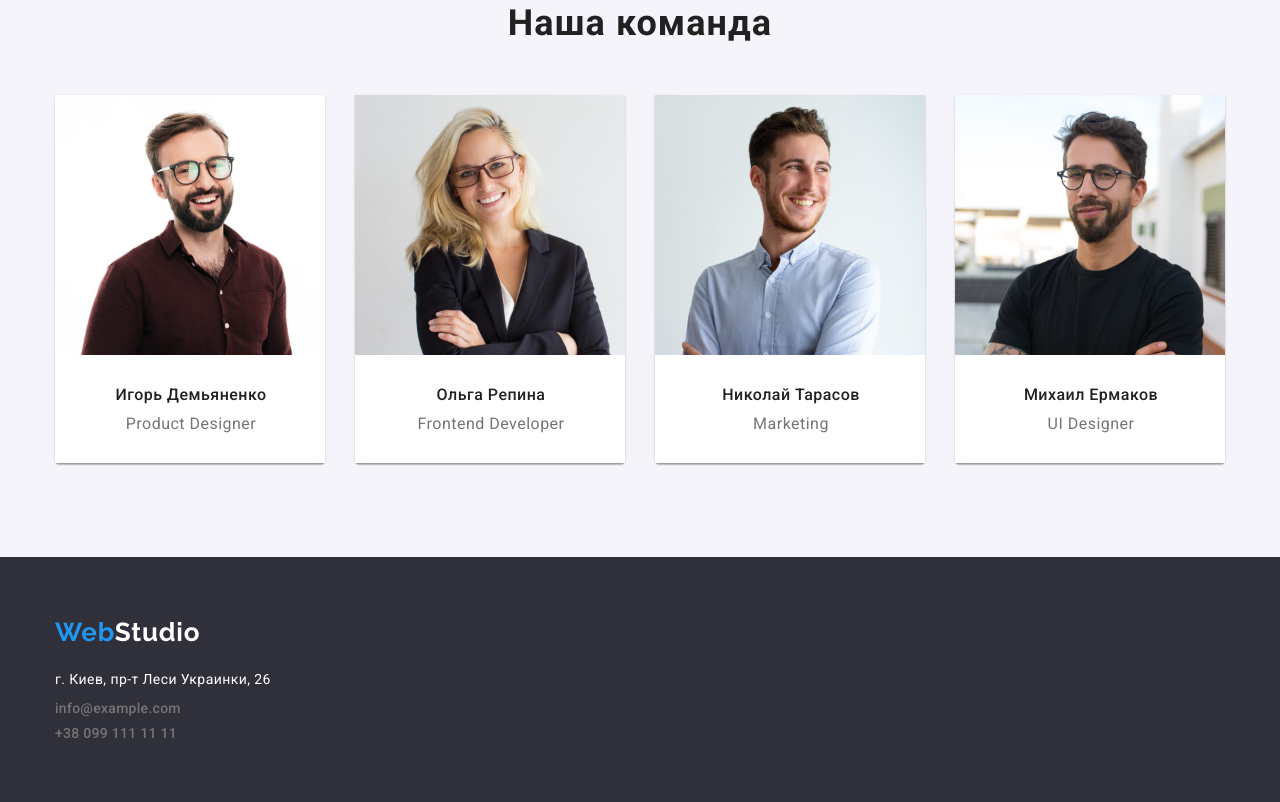
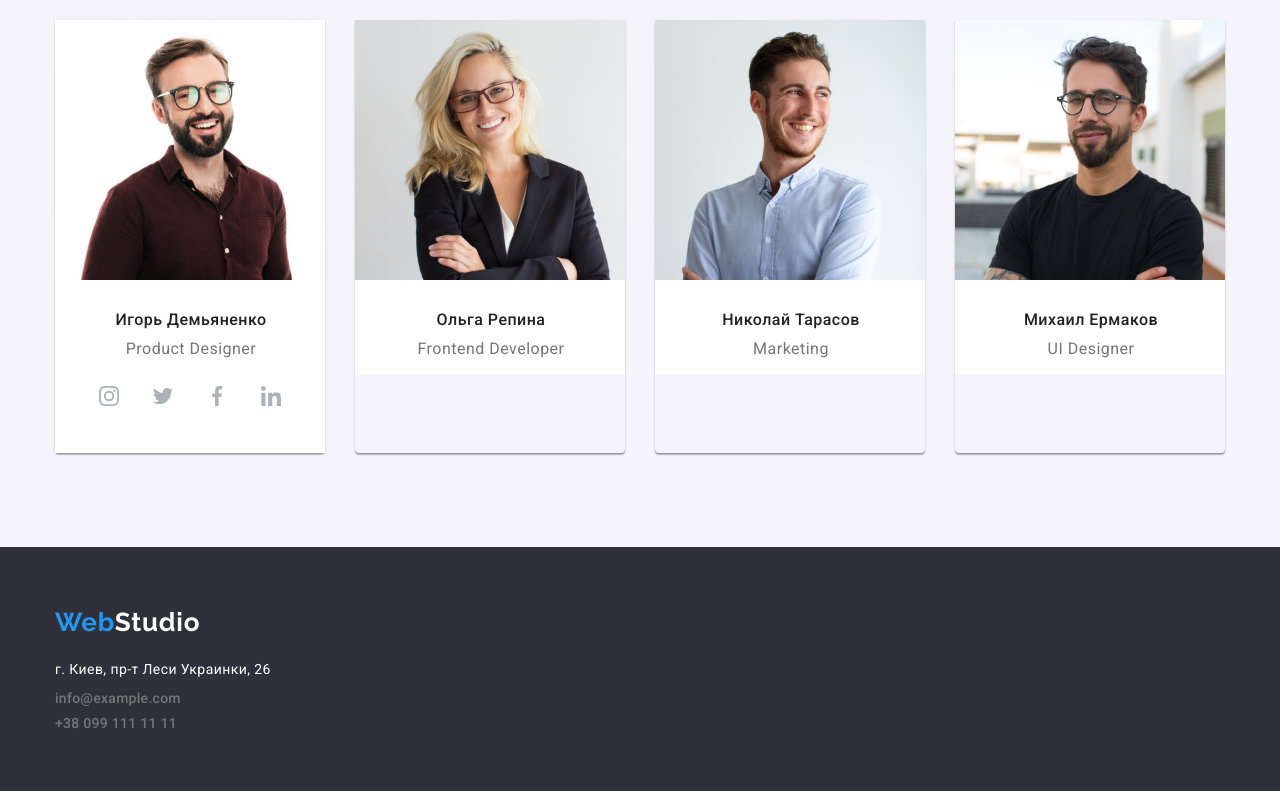
Before and after one commit to agaozdeckij/goit-markup-hw-04, a plain HTML site: page index.html in a window 1280 px wide. Shown: the part 1780-2582 px from the top of the page. Drawn offline with nearby package versions, Linux system fonts and the light colour scheme.

Commit message:
Добавление иконок

```diff
--- a/css/styles.css
+++ b/css/styles.css
@@ -120,37 +120,30 @@ header {
 .site-contacts .item + .item {
   margin-left: 30px;
 }
-/* .link.envelope {
+.envelope-item {
+  display: flex;
+  align-items: center;
+}
+.envelope-icon {
+  margin-right: 10px;
+  fill: var(--primary-text-color);
+}
+.envelope-item:hover .envelope-icon {
+  fill: var(--accent-text-color);
+}
+
+.smartphone-item {
   display: inline-flex;
   align-items: center;
 }
-.link:hover .envelope {
-  color: var(--accent-text-color);
+.smartphone-icon {
+  margin-right: 10px;
+  fill: var(--primary-text-color);
 }
-.link.envelope::before {
-  content: "";
-  display: block;
-  margin-right: 10px;
-  width: 16px;
-  height: 12px;
-  background-image: url(../images/envelope.png);
-  background-position: center;
-  background-repeat: no-repeat;
+.smartphone-item:hover .smartphone-icon {
+  fill: var(--accent-text-color);
 }
-.link.smartphone {
-  display: inline-flex;
-  align-items: center;
-}
-.link.smartphone::before {
-  content: "";
-  display: block;
-  margin-right: 10px;
-  width: 10px;
-  height: 16px;
-  background-image: url(../images/smartphone.png);
-  background-position: inherit;
-  background-repeat: no-repeat;
-} */
+
 .site-contacts .link {
   color: var(--primary-text-color);
 
@@ -162,7 +155,7 @@ header {
   text-decoration: none;
 }
 .site-contacts .link:hover,
-.site-contacts .link:focus {
+.site-contacts.link:focus {
   color: var(--accent-text-color);
 }
 
@@ -312,7 +305,7 @@ header {
   margin-top: 0;
   margin-bottom: 0;
   padding-top: 0;
-  padding-bottom: 30px;
+  padding-bottom: 16px;
 
   font-weight: normal;
   font-size: 16px;
@@ -338,6 +331,37 @@ header {
   padding-left: 59px;
   background-color: var(--primary-white-color);
   text-align: center;
+}
+/* Our team icons */
+.icon-list {
+  display: inline-flex;
+  justify-content: center;
+  padding: 0;
+  margin: 0;
+  background-color: var(--primary-white-color);
+}
+
+.icon-list {
+  padding-bottom: 30px;
+}
+.icon-list-item {
+  margin-right: 10px;
+  border-radius: 50%;
+}
+
+.icon-list-item:first-child {
+  margin-left: 32px;
+}
+.icon-list-item:last-child {
+  margin-right: 32px;
+}
+.icon-link {
+  fill: var(--primary-white-color);
+}
+
+.icon-list-item:hover .icon-link,
+.icon-list-item:focus .icon-link {
+  fill: var(--accent-text-color);
 }
 
 /* Кнопка на index.html */
--- a/index.html
+++ b/index.html
@@ -23,14 +23,17 @@
         </ul>
       </nav>
       <ul class="site-contacts list">
-        <li class="item">
-          <svg>
-            <use href="./images"></use>
+        <li class="item envelope-item">
+          <svg class="envelope-icon" width="16px" height="12px">
+            <use href="./images/sprite.svg#icon-envelope"></use>
           </svg>
-          <a href="mailto:info@devstudio.com" class="link envelope">info@devstudio.com</a>
+          <a href="mailto:info@devstudio.com" class="link envelope-icon">info@devstudio.com</a>
         </li>
-        <li class="item">
-          <a href="tel:+380961111111" class="link smartphone">+38 096 111 11 11</a>
+        <li class="item smartphone-item">
+          <svg class="smartphone-icon" width="10px" height="16px">
+            <use href="./images/sprite.svg#icon-smartphone"></use>
+          </svg>
+          <a href="tel:+380961111111" class="link smartphone-icon">+38 096 111 11 11</a>
         </li>
       </ul>
   </div>
@@ -130,6 +133,32 @@
           <h3 class="title">Игорь Демьяненко</h3>
           <p class="text">Product Designer</p>
         </div>
+        <ul class="list icon-list">
+          <li class="icon-list-item">
+            <a href="" class="link icon-link-item">
+            <svg class="icon-link" width="44" height="44" >
+            <use href="./images/sprite.svg#icon-Instagram"></use>
+            </svg>
+            </a>
+          </li>
+          <li class="icon-list-item">
+            <a href="" class="icon-link-item">
+            <svg class="icon-link" width="44" height="44" >
+            <use href="./images/sprite.svg#icon-Twitter"></use>
+            </svg>
+            </a>
+          </li>
+          <li class="icon-list-item">
+            <a href="" class="icon-link-item">
+            <svg class="icon-link" width="44" height="44" >
+            <use href="./images/sprite.svg#icon-Facebook"></use>
+            </svg> </a></li>
+          <li class="icon-list-item">
+            <a href="" class="icon-link-item">
+            <svg class="icon-link" width="44" height="44">
+            <use href="./images/sprite.svg#icon-Link"></use>
+            </svg> </a></li>
+        </ul>
         </li>
         <li class="personal-card">
             <img
```
Also changed, not shown: images/sprite.svg (added), images/symbol-defs.svg (deleted), images/symbol-defs2.svg (deleted).
